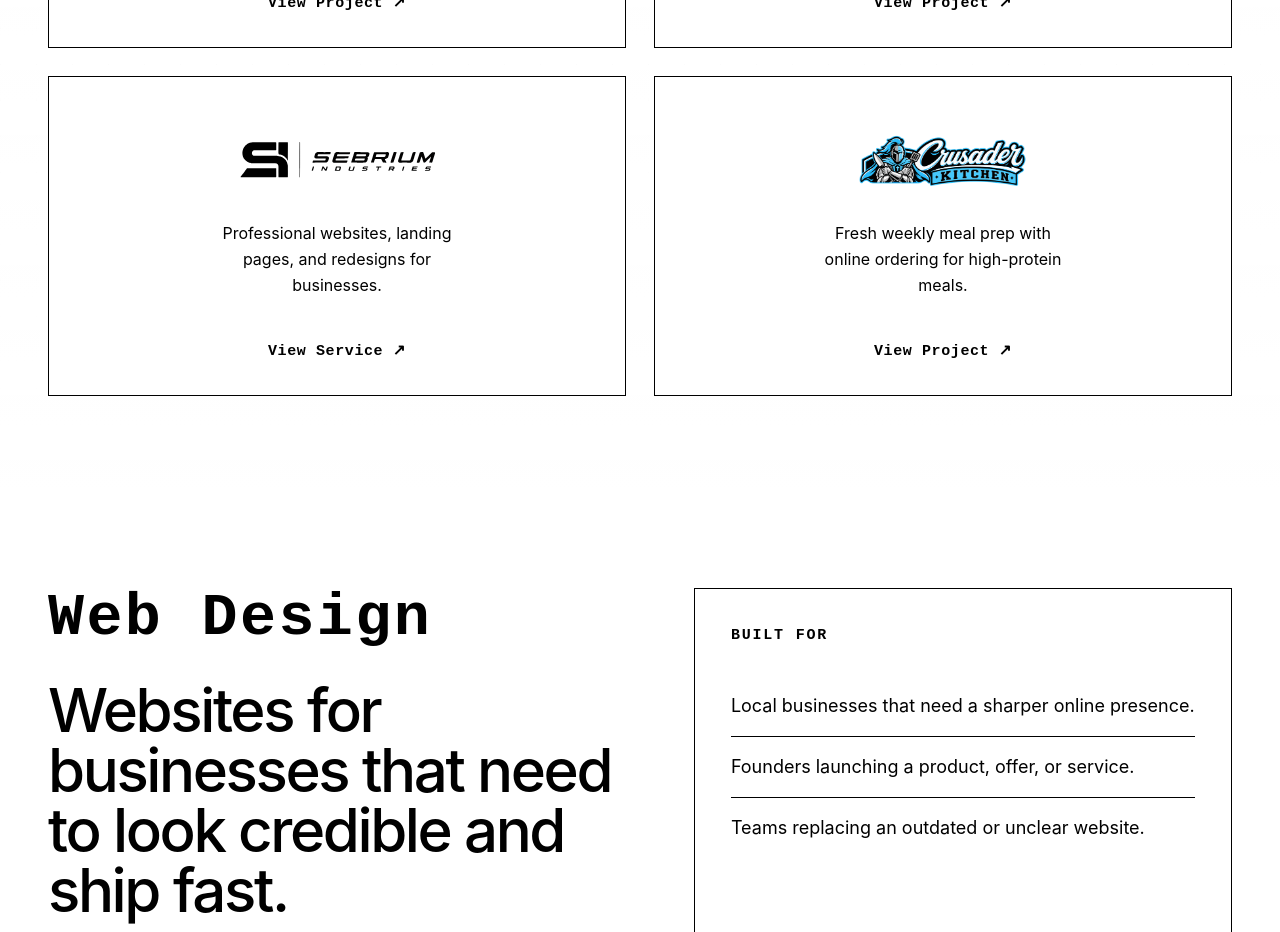
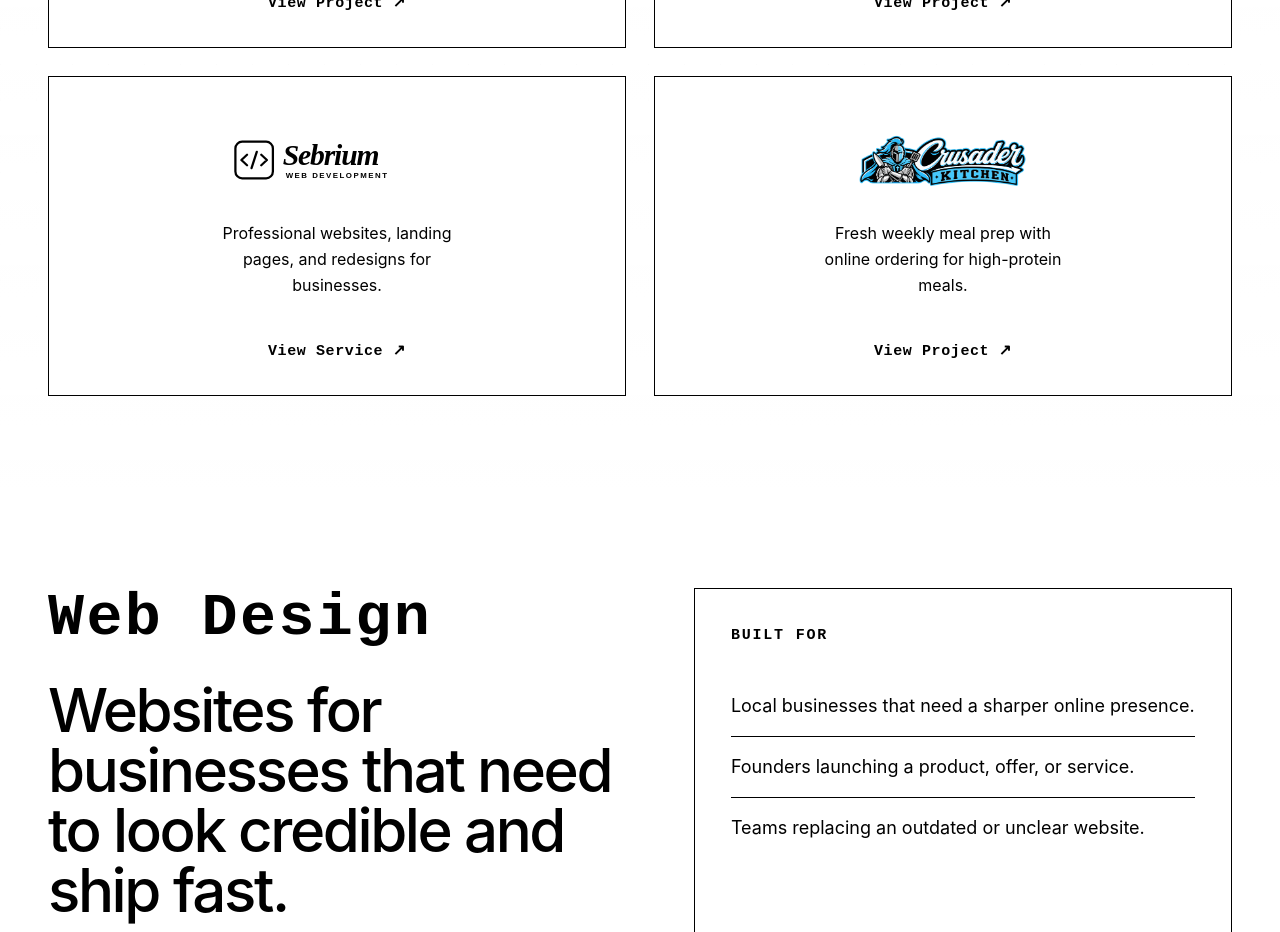
Before and after one commit to sebastiantheprogrammer/sebriumindustries, a React (Vite) app: page / in a window 1280 px wide. Shown: the part 1840-2772 px from the top of the page. Built offline with nearby package versions, Linux system fonts and the light colour scheme; a web font is replaced by a local one.

Commit message:
Add Sebrium Web Development project logo

```diff
--- a/src/SebriumIndustries_1.tsx
+++ b/src/SebriumIndustries_1.tsx
@@ -179,8 +179,8 @@ const PROJECTS = [
   },
   {
     id: "03",
-    name: "Sebrium Web Design",
-    logo: "/SIsebriumindustries.svg",
+    name: "Sebrium Web Development",
+    logo: "/project-logos/sebrium-web-development.svg",
     href: "/web-design",
     desc: "Professional websites, landing pages, and redesigns for businesses.",
     cta: "View Service ↗",
```
Also changed, not shown: public/project-logos/sebrium-web-development.svg (added).
